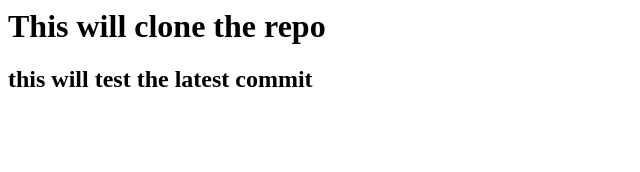
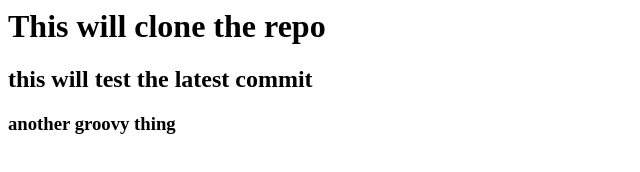
Before and after one commit to Avinjay/CICD_project1, a plain HTML site: page index.html in a window 1280 px wide. Shown: the whole page, without its empty margins (0-640 px from the left). Drawn offline with Linux system fonts and the light colour scheme.

Commit message:
Update index.html

```diff
--- a/index.html
+++ b/index.html
@@ -1,2 +1,3 @@
 <H1>This will clone the repo</H1>
 <H2>this will test the latest commit</H2>
+<H3>another groovy thing </H3>
```
